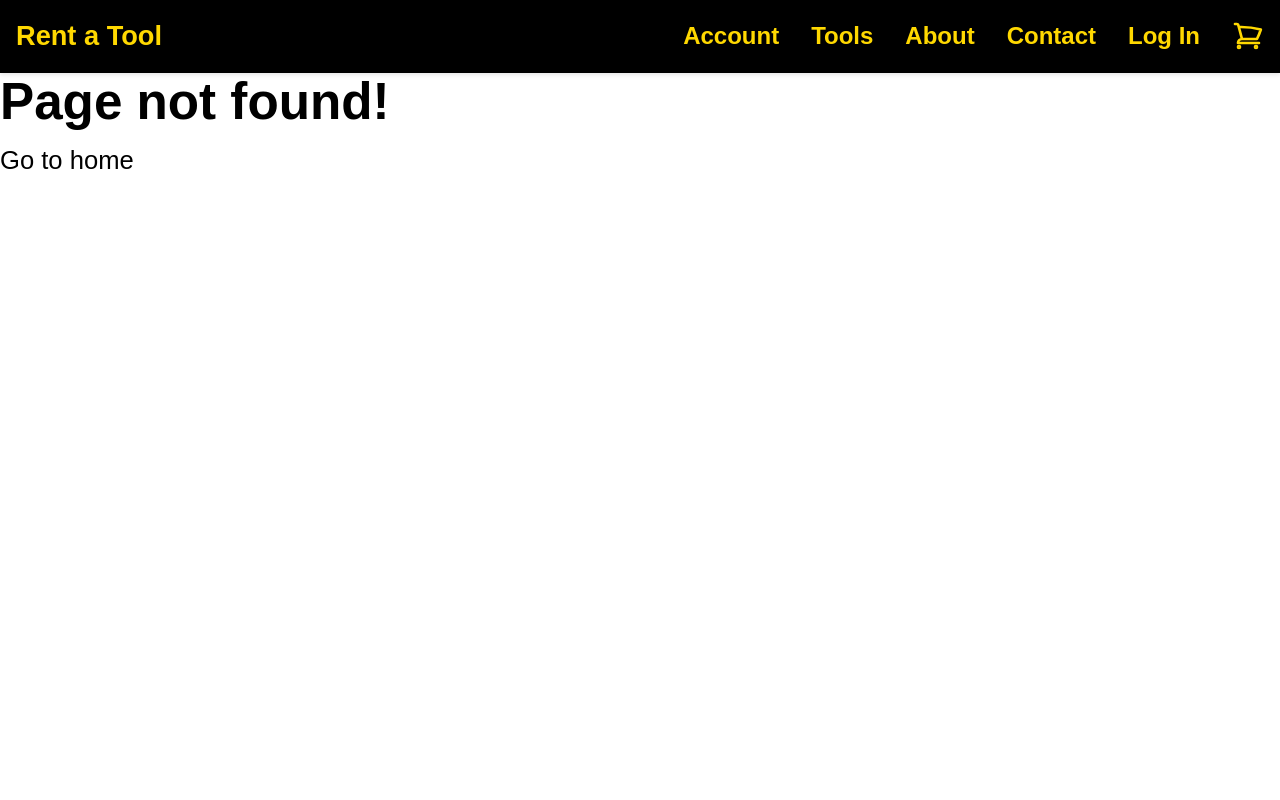
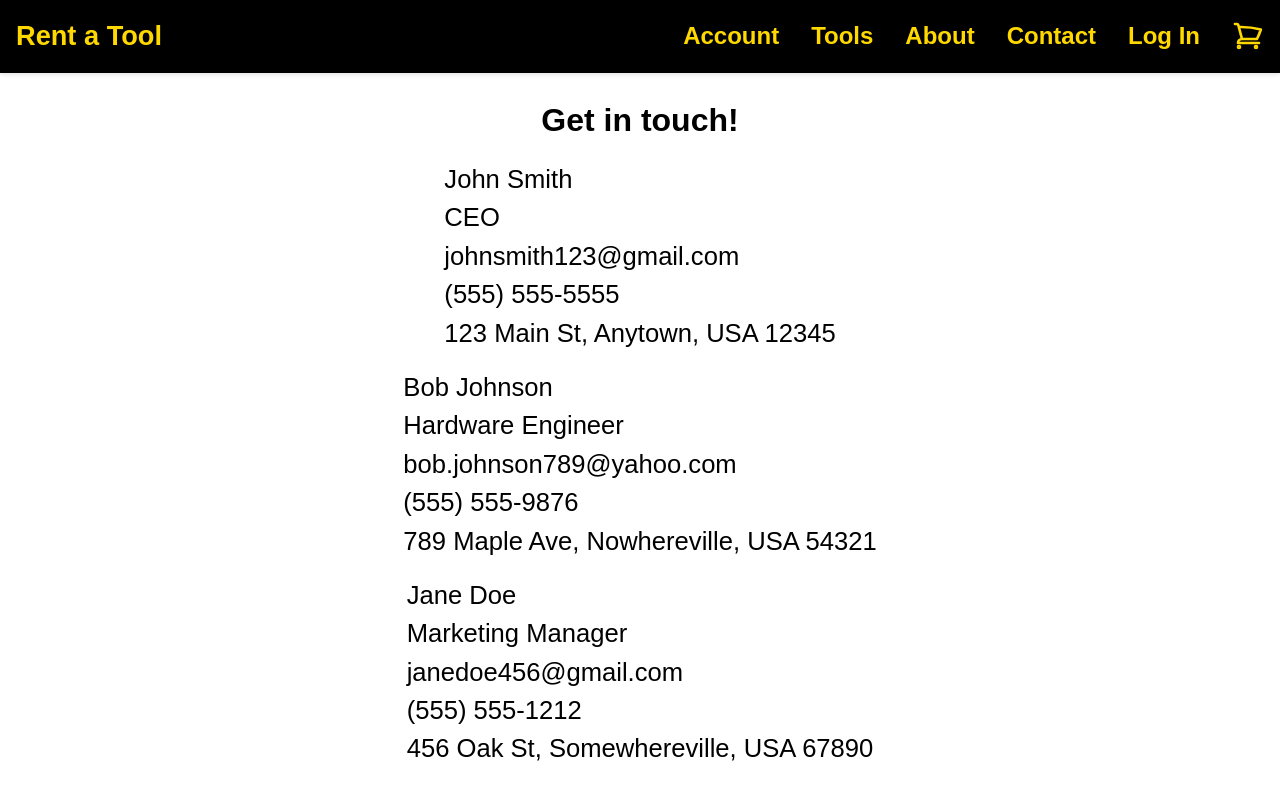
Before and after one commit to mpownuk/rent-a-tool, a React (Create React App) app: page /contact in a window 1280 px wide. Before the commit this address had no page. Built offline with nearby package versions, Linux system fonts and the light colour scheme.

Commit message:
start creaitng contact page

```diff
--- /dev/null
+++ b/public/data/contact.json
@@ -0,0 +1,25 @@
+{
+  "contactData": [
+    {
+      "title": "CEO",
+      "name": "John Smith",
+      "email": "johnsmith123@gmail.com",
+      "phone": "(555) 555-5555",
+      "address": "123 Main St, Anytown, USA 12345"
+    },
+    {
+      "title": "Hardware Engineer",
+      "name": "Bob Johnson",
+      "email": "bob.johnson789@yahoo.com",
+      "phone": "(555) 555-9876",
+      "address": "789 Maple Ave, Nowhereville, USA 54321"
+    },
+    {
+      "title": "Marketing Manager",
+      "name": "Jane Doe",
+      "email": "janedoe456@gmail.com",
+      "phone": "(555) 555-1212",
+      "address": "456 Oak St, Somewhereville, USA 67890"
+    }
+  ]
+}
--- a/src/App.tsx
+++ b/src/App.tsx
@@ -18,6 +18,7 @@ import RentedTools from "./components/user/RentedTools";
 import RenatlHistory from "./components/user/RentalHistory";
 import Payment from "./components/user/Payment";
 import Main, { loader as mainLoader } from "./components/MainSite";
+import Contact, { loader as contactLoader } from "./components/Contact";
 
 const router = createBrowserRouter(
   createRoutesFromElements(
@@ -39,6 +40,7 @@ const router = createBrowserRouter(
           />
         }
       />
+      <Route path="contact" loader={contactLoader} element={<Contact />} />
       <Route path="login" element={<LoginPage />} />
       <Route
         path="register"
--- /dev/null
+++ b/src/components/Contact.tsx
@@ -0,0 +1,36 @@
+import React from "react";
+import { ContactProps } from "../interfaces/ContactProps";
+import APIClient from "../classes/APIClient";
+import { useLoaderData } from "react-router-dom";
+
+const ApiClient = new APIClient("data/contact.json");
+
+export const loader = async (): Promise<ContactProps[]> => {
+  const contactData = await ApiClient.getData();
+  const contact: ContactProps[] = contactData?.contactData || [];
+  return contact;
+};
+
+const Contact: React.FC = () => {
+  const contact: ContactProps[] = useLoaderData() as ContactProps[];
+  return (
+    <div className="contact">
+      <h2 className="contact__header">Get in touch!</h2>
+      {contact ? (
+        contact.map((cont) => (
+          <div>
+            <div>{cont.name}</div>
+            <div>{cont.title}</div>
+            <div>{cont.email}</div>
+            <div>{cont.phone}</div>
+            <div>{cont.address}</div>
+          </div>
+        ))
+      ) : (
+        <h2>Loading...</h2>
+      )}
+    </div>
+  );
+};
+
+export default Contact;
--- a/src/components/MainSite.tsx
+++ b/src/components/MainSite.tsx
@@ -43,7 +43,6 @@ const MainSite: React.FC = () => {
     <div className="mainsite">
       <div className="mainsite__image--wraper">
         {siteImages.map((image: string, index: any) => {
-          console.log(currentImage, index);
           return currentImage === index ? (
             <img
               key={index}
--- /dev/null
+++ b/src/interfaces/ContactProps.ts
@@ -0,0 +1,7 @@
+export interface ContactProps {
+  title: string;
+  name: string;
+  email: string;
+  phone: string;
+  address: string;
+}
--- /dev/null
+++ b/src/styles/Contact.scss
@@ -0,0 +1,9 @@
+@import "./mixins/FlexBox.scss";
+
+.contact {
+  @include FlexBox(column, center, center, 1rem, 1 0 auto);
+  margin: 2rem auto;
+  &__header {
+    font-size: 2rem;
+  }
+}
--- a/src/styles/Main.scss
+++ b/src/styles/Main.scss
@@ -1,9 +1,9 @@
 .mainsite {
-  .mainsite__image--wraper {
+  &__image--wraper {
     width: 100vw;
     max-width: 100%;
     overflow: hidden;
-    .mainsite__image {
+    &__image {
       width: 100%;
       height: auto;
       filter: brightness(0.75);
--- a/src/styles/index.scss
+++ b/src/styles/index.scss
@@ -5,4 +5,5 @@
 @import "form.scss";
 @import "Tools.scss";
 @import "User.scss";
+@import "Contact.scss";
 @import "media.scss";
```
